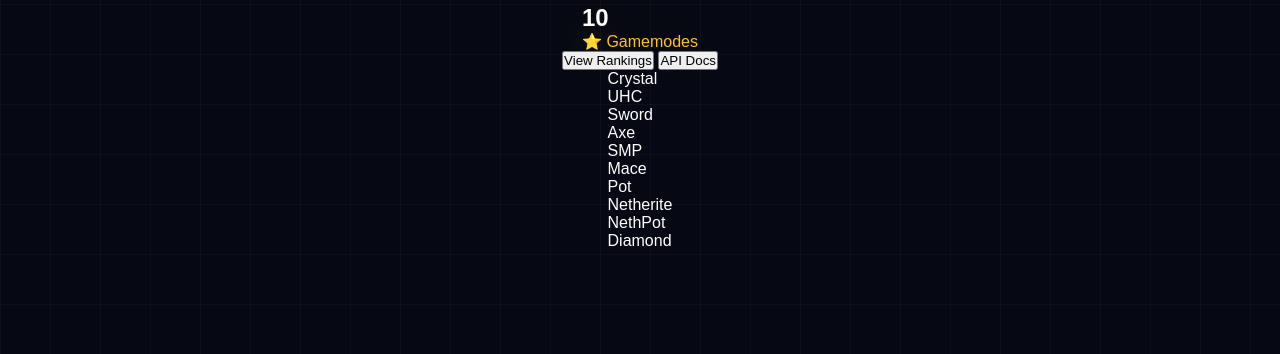
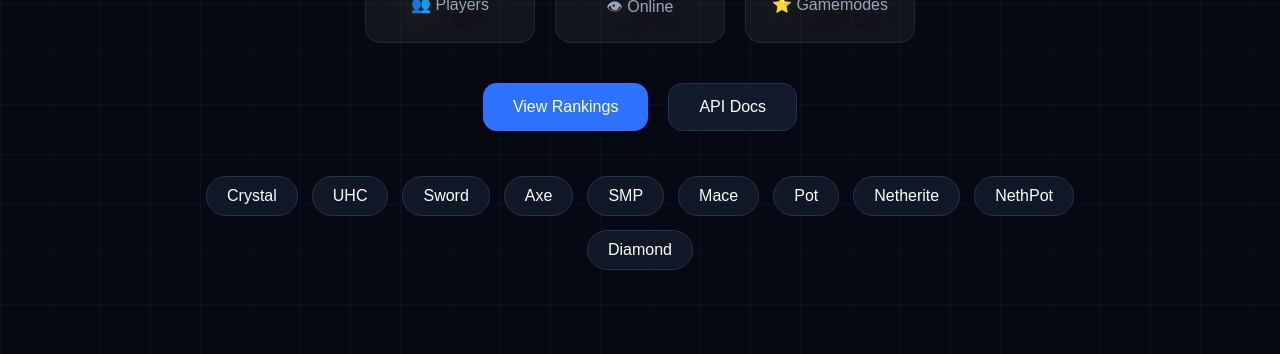
Before and after one commit to Away232323/MentalTiers, a plain HTML site: page index.html in a window 1280 px wide. Shown: the part 446-800 px from the top of the page. Drawn offline with Linux system fonts and the light colour scheme.

Commit message:
Update style.css

```diff
--- a/style.css
+++ b/style.css
@@ -184,3 +184,164 @@ body{
 
     font-size:22px;
 }
+
+/* ===========================
+   STATS
+=========================== */
+
+.stats{
+
+    display:flex;
+    gap:20px;
+
+    margin-top:45px;
+
+}
+
+.stat-card{
+
+    width:170px;
+
+    background:rgba(255,255,255,.05);
+
+    border:1px solid rgba(255,255,255,.08);
+
+    border-radius:16px;
+
+    padding:20px;
+
+    text-align:center;
+
+    transition:.25s;
+
+}
+
+.stat-card:hover{
+
+    transform:translateY(-5px);
+
+    border-color:#4d8eff;
+
+    box-shadow:0 0 20px rgba(77,142,255,.25);
+
+}
+
+.stat-card h2{
+
+    font-size:32px;
+
+    margin-bottom:10px;
+
+}
+
+.stat-card span{
+
+    color:#98a8bf;
+
+}
+
+/* ===========================
+   BUTTONS
+=========================== */
+
+.hero-buttons{
+
+    display:flex;
+
+    gap:20px;
+
+    margin-top:40px;
+
+}
+
+.hero-buttons button{
+
+    border:none;
+
+    padding:14px 30px;
+
+    border-radius:14px;
+
+    font-size:16px;
+
+    cursor:pointer;
+
+    transition:.25s;
+
+}
+
+.primary-btn{
+
+    background:#2d73ff;
+
+    color:white;
+
+}
+
+.primary-btn:hover{
+
+    transform:translateY(-3px);
+
+    box-shadow:0 0 20px rgba(45,115,255,.5);
+
+}
+
+.secondary-btn{
+
+    background:#121b2d;
+
+    color:white;
+
+    border:1px solid #24324b !important;
+
+}
+
+.secondary-btn:hover{
+
+    transform:translateY(-3px);
+
+}
+
+/* ===========================
+   GAMEMODES
+=========================== */
+
+.gamemodes{
+
+    display:flex;
+
+    flex-wrap:wrap;
+
+    justify-content:center;
+
+    gap:14px;
+
+    margin-top:45px;
+
+    max-width:900px;
+
+}
+
+.mode{
+
+    background:#101827;
+
+    border:1px solid #27344d;
+
+    padding:10px 20px;
+
+    border-radius:30px;
+
+    cursor:pointer;
+
+    transition:.25s;
+
+}
+
+.mode:hover{
+
+    background:#2d73ff;
+
+    transform:translateY(-3px);
+
+}
```
